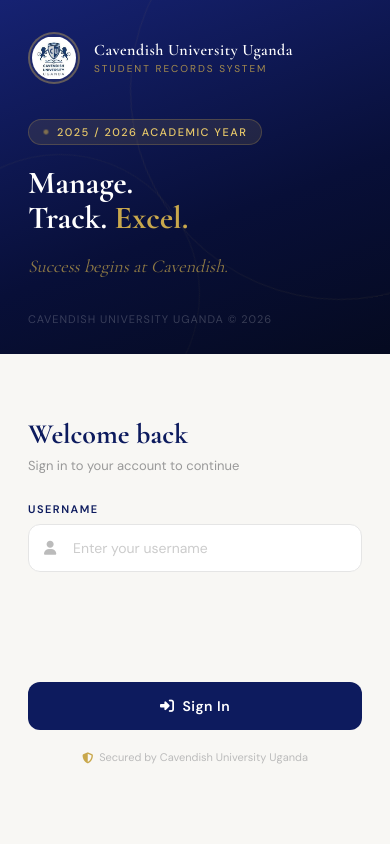
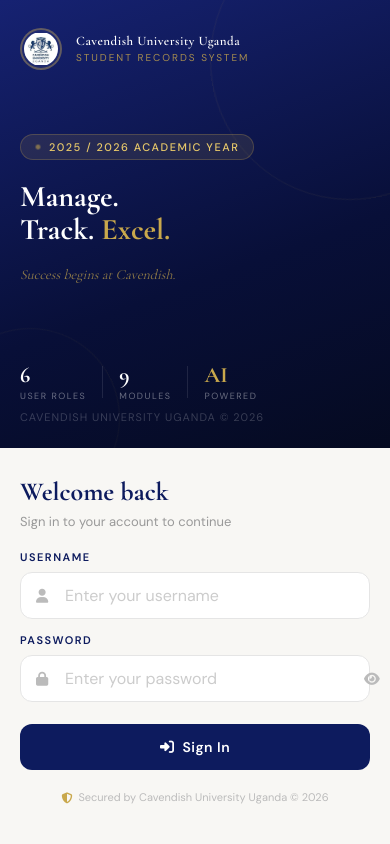
Before and after one commit to solexb166/university-sms-backend, a Django app: page / in a window 390 px wide. Run offline with Django 5.2, Linux system fonts and the light colour scheme.

Commit message:
Refactor login page styles and functionality
Refactor CSS styles for improved layout and responsiveness. Update form group animations and add password toggle functionality.

```diff
--- a/templates/login.html
+++ b/templates/login.html
@@ -13,25 +13,47 @@
       --navy: #0D1B5E; --navy-deep: #080F38; --navy-mid: #162272;
       --gold: #C9A84C; --gold-light: #E8C96A; --off-white: #F8F7F4;
     }
-    html, body { height: 100%; overflow: hidden; }
-    body { font-family: 'DM Sans', sans-serif; background: var(--navy-deep); display: flex; align-items: center; justify-content: center; }
-    canvas#bg { position: fixed; inset: 0; width: 100%; height: 100%; z-index: 0; opacity: 0; animation: fadeInCanvas 2s ease 0.3s forwards; }
+
+    html, body { height: 100%; }
+    body {
+      font-family: 'DM Sans', sans-serif;
+      background: var(--navy-deep);
+      display: flex;
+      align-items: center;
+      justify-content: center;
+      min-height: 100vh;
+      overflow-x: hidden;
+      overflow-y: auto;
+    }
+
+    canvas#bg {
+      position: fixed; inset: 0; width: 100%; height: 100%;
+      z-index: 0; opacity: 0;
+      animation: fadeInCanvas 2s ease 0.3s forwards;
+    }
     @keyframes fadeInCanvas { to { opacity: 1; } }
+
     .login-wrapper {
-      position: relative; z-index: 10; display: flex;
-      width: min(960px, 96vw); height: min(580px, 90vh);
-      border-radius: 24px; overflow: hidden;
+      position: relative; z-index: 10;
+      display: flex;
+      width: min(980px, 96vw);
+      min-height: min(600px, 90vh);
+      border-radius: 24px;
+      overflow: hidden;
       box-shadow: 0 40px 120px rgba(0,0,0,0.6), 0 0 0 1px rgba(201,168,76,0.15);
       opacity: 0; transform: translateY(40px) scale(0.97);
       animation: cardIn 0.9s cubic-bezier(0.16,1,0.3,1) 0.6s forwards;
+      my: 24px;
     }
     @keyframes cardIn { to { opacity: 1; transform: translateY(0) scale(1); } }
 
+    /* ── LEFT PANEL ── */
     .left-panel {
       flex: 1.1;
       background: linear-gradient(160deg, var(--navy-mid) 0%, var(--navy-deep) 60%, #050A20 100%);
-      padding: 48px 44px; display: flex; flex-direction: column;
-      justify-content: space-between; position: relative; overflow: hidden;
+      padding: 48px 44px;
+      display: flex; flex-direction: column; justify-content: space-between;
+      position: relative; overflow: hidden;
     }
     .left-panel::before {
       content: ''; position: absolute; width: 420px; height: 420px;
@@ -52,9 +74,22 @@
       animation: slideRight 0.7s ease 1.1s forwards;
     }
     @keyframes slideRight { to { opacity: 1; transform: translateX(0); } }
-    .logo-img { width: 52px; height: 52px; border-radius: 50%; border: 2px solid rgba(201,168,76,0.4); padding: 2px; background: rgba(255,255,255,0.05); object-fit: contain; }
-    .logo-text .uni-name { font-family: 'Cormorant Garamond', serif; font-size: 16px; font-weight: 600; color: white; letter-spacing: 0.5px; line-height: 1.2; display: block; }
-    .logo-text .uni-sub { font-size: 10px; color: rgba(201,168,76,0.8); letter-spacing: 2px; text-transform: uppercase; margin-top: 2px; display: block; }
+    .logo-img {
+      width: 52px; height: 52px; border-radius: 50%;
+      border: 2px solid rgba(201,168,76,0.4); padding: 2px;
+      background: rgba(255,255,255,0.05); object-fit: contain;
+      flex-shrink: 0;
+    }
+    .logo-text .uni-name {
+      font-family: 'Cormorant Garamond', serif; font-size: 16px;
+      font-weight: 600; color: white; letter-spacing: 0.5px;
+      line-height: 1.2; display: block;
+    }
+    .logo-text .uni-sub {
+      font-size: 10px; color: rgba(201,168,76,0.8);
+      letter-spacing: 2px; text-transform: uppercase;
+      margin-top: 2px; display: block;
+    }
 
     .left-hero { position: relative; z-index: 2; }
     .hero-label {
@@ -66,65 +101,209 @@
     .hero-label span { font-size: 11px; color: var(--gold-light); letter-spacing: 1.5px; text-transform: uppercase; font-weight: 500; }
     .dot { width: 6px; height: 6px; border-radius: 50%; background: var(--gold); animation: pulse 2s ease infinite; }
     @keyframes pulse { 0%,100% { opacity:1; transform:scale(1); } 50% { opacity:0.5; transform:scale(0.8); } }
-    .hero-title { font-family: 'Cormorant Garamond', serif; font-size: 46px; font-weight: 700; color: white; line-height: 1.1; margin-bottom: 20px; opacity: 0; animation: fadeUp 0.6s ease 1.5s forwards; }
+
+    .hero-title {
+      font-family: 'Cormorant Garamond', serif; font-size: 46px;
+      font-weight: 700; color: white; line-height: 1.1;
+      margin-bottom: 20px; opacity: 0;
+      animation: fadeUp 0.6s ease 1.5s forwards;
+    }
     .hero-title em { font-style: normal; color: var(--gold); }
-    .hero-tagline { font-family: 'Cormorant Garamond', serif; font-size: 18px; font-weight: 400; font-style: italic; color: rgba(201,168,76,0.7); opacity: 0; animation: fadeUp 0.6s ease 1.7s forwards; }
+    .hero-tagline {
+      font-family: 'Cormorant Garamond', serif; font-size: 18px;
+      font-weight: 400; font-style: italic; color: rgba(201,168,76,0.7);
+      opacity: 0; animation: fadeUp 0.6s ease 1.7s forwards;
+    }
     @keyframes fadeUp { from { opacity:0; transform:translateY(16px); } to { opacity:1; transform:translateY(0); } }
+
+    .left-stats {
+      display: flex; gap: 24px; position: relative; z-index: 2;
+      opacity: 0; animation: fadeUp 0.6s ease 1.8s forwards;
+      margin-top: 16px; margin-bottom: 8px;
+    }
+    .stat-item { display: flex; flex-direction: column; gap: 2px; }
+    .stat-num { font-family: 'Cormorant Garamond', serif; font-size: 28px; font-weight: 700; color: white; }
+    .stat-num.gold { color: var(--gold); }
+    .stat-label { font-size: 9px; color: rgba(255,255,255,0.4); letter-spacing: 1.5px; text-transform: uppercase; }
+    .stat-divider { width: 1px; background: rgba(255,255,255,0.1); align-self: stretch; margin: 4px 0; }
 
     .left-bottom { position: relative; z-index: 2; opacity: 0; animation: fadeUp 0.6s ease 1.9s forwards; }
     .left-bottom p { font-size: 11px; color: rgba(255,255,255,0.2); letter-spacing: 1px; }
 
-    .right-panel { flex: 1; background: var(--off-white); padding: 48px 44px; display: flex; flex-direction: column; justify-content: center; }
-    .form-header { margin-bottom: 28px; opacity: 0; animation: fadeUp 0.6s ease 1.2s forwards; }
-    .form-header h2 { font-family: 'Cormorant Garamond', serif; font-size: 34px; font-weight: 700; color: var(--navy); margin-bottom: 6px; }
+    /* ── RIGHT PANEL ── */
+    .right-panel {
+      flex: 1; background: var(--off-white);
+      padding: 48px 44px;
+      display: flex; flex-direction: column; justify-content: center;
+    }
+
+    .form-header {
+      margin-bottom: 28px; opacity: 0;
+      animation: fadeUp 0.6s ease 1.2s forwards;
+    }
+    .form-header h2 {
+      font-family: 'Cormorant Garamond', serif; font-size: 34px;
+      font-weight: 700; color: var(--navy); margin-bottom: 6px;
+    }
     .form-header p { font-size: 13px; color: #999; }
 
     .messages { margin-bottom: 16px; opacity: 0; animation: fadeUp 0.4s ease 1.3s forwards; }
-    .msg-error { display: flex; align-items: center; gap: 10px; background: #FEF2F2; border: 1px solid #FECACA; border-left: 4px solid #EF4444; border-radius: 10px; padding: 12px 14px; font-size: 13px; color: #B91C1C; }
+    .msg-error {
+      display: flex; align-items: center; gap: 10px;
+      background: #FEF2F2; border: 1px solid #FECACA;
+      border-left: 4px solid #EF4444; border-radius: 10px;
+      padding: 12px 14px; font-size: 13px; color: #B91C1C;
+    }
 
-    .form-group { margin-bottom: 16px; opacity: 0; }
-    .form-group:nth-child(1) { animation: fadeUp 0.5s ease 1.4s forwards; }
-    .form-group:nth-child(2) { animation: fadeUp 0.5s ease 1.55s forwards; }
-    .form-group label { display: block; font-size: 11px; font-weight: 600; color: var(--navy); text-transform: uppercase; letter-spacing: 1.5px; margin-bottom: 8px; }
+    /* ── FIX: removed nth-child selectors, use class-based animation instead ── */
+    .form-group { margin-bottom: 16px; }
+
+    .form-group-1 { opacity: 0; animation: fadeUp 0.5s ease 1.4s forwards; }
+    .form-group-2 { opacity: 0; animation: fadeUp 0.5s ease 1.55s forwards; }
+
+    .form-group label {
+      display: block; font-size: 11px; font-weight: 600;
+      color: var(--navy); text-transform: uppercase;
+      letter-spacing: 1.5px; margin-bottom: 8px;
+    }
 
     .input-wrap { position: relative; }
-    .input-wrap i { position: absolute; left: 16px; top: 50%; transform: translateY(-50%); color: #bbb; font-size: 14px; transition: color 0.3s; pointer-events: none; z-index: 1; }
+    .input-wrap i {
+      position: absolute; left: 16px; top: 50%;
+      transform: translateY(-50%); color: #bbb; font-size: 14px;
+      transition: color 0.3s; pointer-events: none; z-index: 1;
+    }
     .input-wrap:focus-within i { color: var(--gold); }
-    .input-wrap input { width: 100%; padding: 14px 16px 14px 44px; background: white; border: 1.5px solid #E5E5E5; border-radius: 12px; font-family: 'DM Sans', sans-serif; font-size: 14px; color: var(--navy); transition: all 0.3s; outline: none; display: block; }
-    .input-wrap input:focus { border-color: var(--gold); box-shadow: 0 0 0 4px rgba(201,168,76,0.1); }
+    .input-wrap input {
+      width: 100%; padding: 14px 44px 14px 44px;
+      background: white; border: 1.5px solid #E5E5E5;
+      border-radius: 12px; font-family: 'DM Sans', sans-serif;
+      font-size: 14px; color: var(--navy);
+      transition: all 0.3s; outline: none; display: block;
+    }
+    .input-wrap input:focus {
+      border-color: var(--gold);
+      box-shadow: 0 0 0 4px rgba(201,168,76,0.1);
+    }
     .input-wrap input::placeholder { color: #ccc; }
 
-    .btn-login { width: 100%; padding: 15px; background: var(--navy); color: white; border: none; border-radius: 12px; font-family: 'DM Sans', sans-serif; font-size: 14px; font-weight: 600; cursor: pointer; letter-spacing: 0.5px; transition: all 0.3s; position: relative; overflow: hidden; margin-top: 8px; opacity: 0; animation: fadeUp 0.5s ease 1.7s forwards; }
-    .btn-login::before { content: ''; position: absolute; inset: 0; background: linear-gradient(135deg, var(--navy-mid), var(--gold)); opacity: 0; transition: opacity 0.4s; }
+    /* Password toggle */
+    .toggle-pw {
+      position: absolute; right: 14px; top: 50%;
+      transform: translateY(-50%); cursor: pointer;
+      color: #bbb; font-size: 14px; z-index: 2;
+      background: none; border: none; padding: 4px;
+      transition: color 0.3s;
+    }
+    .toggle-pw:hover { color: var(--gold); }
+
+    .btn-login {
+      width: 100%; padding: 15px; background: var(--navy); color: white;
+      border: none; border-radius: 12px; font-family: 'DM Sans', sans-serif;
+      font-size: 14px; font-weight: 600; cursor: pointer; letter-spacing: 0.5px;
+      transition: all 0.3s; position: relative; overflow: hidden;
+      margin-top: 8px; opacity: 0;
+      animation: fadeUp 0.5s ease 1.7s forwards;
+    }
+    .btn-login::before {
+      content: ''; position: absolute; inset: 0;
+      background: linear-gradient(135deg, var(--navy-mid), var(--gold));
+      opacity: 0; transition: opacity 0.4s;
+    }
     .btn-login:hover::before { opacity: 1; }
     .btn-login:hover { transform: translateY(-2px); box-shadow: 0 8px 24px rgba(13,27,94,0.35); }
     .btn-login:active { transform: translateY(0); }
     .btn-login span { position: relative; z-index: 1; }
-    .ripple { position: absolute; border-radius: 50%; background: rgba(255,255,255,0.3); transform: scale(0); animation: rippleAnim 0.6s linear; pointer-events: none; }
+    .ripple {
+      position: absolute; border-radius: 50%;
+      background: rgba(255,255,255,0.3); transform: scale(0);
+      animation: rippleAnim 0.6s linear; pointer-events: none;
+    }
     @keyframes rippleAnim { to { transform: scale(4); opacity: 0; } }
 
-    .form-footer { margin-top: 20px; text-align: center; opacity: 0; animation: fadeUp 0.5s ease 1.9s forwards; }
-    .form-footer p { font-size: 11px; color: #bbb; display: flex; align-items: center; justify-content: center; gap: 6px; }
+    .form-footer {
+      margin-top: 20px; text-align: center; opacity: 0;
+      animation: fadeUp 0.5s ease 1.9s forwards;
+    }
+    .form-footer p {
+      font-size: 11px; color: #bbb;
+      display: flex; align-items: center; justify-content: center; gap: 6px;
+    }
     .form-footer i { color: var(--gold); }
 
     .btn-login.loading span { opacity: 0; }
-    .btn-login.loading::after { content: ''; position: absolute; width: 20px; height: 20px; border: 2px solid rgba(255,255,255,0.3); border-top-color: white; border-radius: 50%; animation: spin 0.7s linear infinite; top: 50%; left: 50%; transform: translate(-50%, -50%); z-index: 2; }
+    .btn-login.loading::after {
+      content: ''; position: absolute; width: 20px; height: 20px;
+      border: 2px solid rgba(255,255,255,0.3); border-top-color: white;
+      border-radius: 50%; animation: spin 0.7s linear infinite;
+      top: 50%; left: 50%; transform: translate(-50%, -50%); z-index: 2;
+    }
     @keyframes spin { to { transform: translate(-50%, -50%) rotate(360deg); } }
 
-    @media (max-width: 640px) {
-      html, body { height: auto; overflow-y: auto; }
-      body { align-items: flex-start; }
-      .login-wrapper { flex-direction: column; width: 100%; height: auto; min-height: 100vh; border-radius: 0; }
-      .left-panel { padding: 32px 28px 28px; }
-      .hero-title { font-size: 32px; }
-      .right-panel { padding: 32px 28px 48px; }
-      .form-header h2 { font-size: 28px; }
+    /* ══════════════════════════════
+       RESPONSIVE BREAKPOINTS
+    ══════════════════════════════ */
+
+    /* Tablet landscape & medium screens */
+    @media (max-width: 900px) {
+      .login-wrapper { width: 98vw; }
+      .left-panel { padding: 36px 32px; }
+      .right-panel { padding: 36px 32px; }
+      .hero-title { font-size: 38px; }
+    }
+
+    /* Tablet portrait */
+    @media (max-width: 768px) {
+      body { align-items: flex-start; padding: 0; }
+      .login-wrapper {
+        flex-direction: column;
+        width: 100%;
+        min-height: 100vh;
+        border-radius: 0;
+        margin: 0;
+      }
+      .left-panel {
+        padding: 36px 28px 32px;
+        min-height: auto;
+      }
+      .left-panel::before { width: 280px; height: 280px; top: -80px; right: -100px; }
+      .left-panel::after { width: 180px; height: 180px; bottom: -60px; left: -60px; }
+      .hero-title { font-size: 36px; }
+      .hero-tagline { font-size: 16px; }
+      .right-panel { padding: 36px 28px 48px; flex: none; }
+      .form-header h2 { font-size: 30px; }
+    }
+
+    /* Mobile */
+    @media (max-width: 480px) {
+      .left-panel { padding: 28px 20px 24px; }
+      .logo-img { width: 42px; height: 42px; }
+      .logo-text .uni-name { font-size: 13px; }
+      .hero-title { font-size: 30px; }
+      .hero-tagline { font-size: 14px; }
+      .left-stats { gap: 16px; }
+      .stat-num { font-size: 22px; }
+      .right-panel { padding: 28px 20px 40px; }
+      .form-header h2 { font-size: 26px; }
+      .form-header { margin-bottom: 20px; }
+      .input-wrap input { padding: 12px 44px 12px 44px; font-size: 16px; /* prevents iOS zoom */ }
+      .btn-login { padding: 14px; }
+      .form-group { margin-bottom: 14px; }
+    }
+
+    /* Very small phones */
+    @media (max-width: 360px) {
+      .left-panel { padding: 24px 16px 20px; }
+      .right-panel { padding: 24px 16px 36px; }
+      .hero-title { font-size: 26px; }
+      .logo-text .uni-name { font-size: 12px; }
     }
   </style>
 </head>
 <body>
 <canvas id="bg"></canvas>
 <div class="login-wrapper">
+  <!-- LEFT PANEL -->
   <div class="left-panel">
     <div class="logo-wrap">
       <img src="{% static 'images/logo.png' %}" alt="CUU Logo" class="logo-img">
@@ -133,6 +312,7 @@
         <span class="uni-sub">Student Records System</span>
       </div>
     </div>
+
     <div class="left-hero">
       <div class="hero-label">
         <div class="dot"></div>
@@ -141,15 +321,37 @@
       <h1 class="hero-title">Manage.<br>Track. <em>Excel.</em></h1>
       <p class="hero-tagline">Success begins at Cavendish.</p>
     </div>
-    <div class="left-bottom">
-      <p>CAVENDISH UNIVERSITY UGANDA &copy; {{ current_year }}</p>
+
+    <div>
+      <div class="left-stats">
+        <div class="stat-item">
+          <span class="stat-num">6</span>
+          <span class="stat-label">User Roles</span>
+        </div>
+        <div class="stat-divider"></div>
+        <div class="stat-item">
+          <span class="stat-num">9</span>
+          <span class="stat-label">Modules</span>
+        </div>
+        <div class="stat-divider"></div>
+        <div class="stat-item">
+          <span class="stat-num gold">AI</span>
+          <span class="stat-label">Powered</span>
+        </div>
+      </div>
+      <div class="left-bottom">
+        <p>CAVENDISH UNIVERSITY UGANDA &copy; {{ current_year }}</p>
+      </div>
     </div>
   </div>
+
+  <!-- RIGHT PANEL -->
   <div class="right-panel">
     <div class="form-header">
       <h2>Welcome back</h2>
       <p>Sign in to your account to continue</p>
     </div>
+
     {% if messages %}
     <div class="messages">
       {% for message in messages %}
@@ -157,32 +359,44 @@
       {% endfor %}
     </div>
     {% endif %}
+
     <form method="post" id="loginForm">
       {% csrf_token %}
-      <div class="form-group">
+
+      <!-- USERNAME -->
+      <div class="form-group form-group-1">
         <label>Username</label>
         <div class="input-wrap">
           <i class="fas fa-user"></i>
           <input type="text" name="username" placeholder="Enter your username" required autocomplete="username">
         </div>
       </div>
-      <div class="form-group">
+
+      <!-- PASSWORD — fixed: class-based animation, no nth-child -->
+      <div class="form-group form-group-2">
         <label>Password</label>
         <div class="input-wrap">
           <i class="fas fa-lock"></i>
-          <input type="password" name="password" placeholder="Enter your password" required autocomplete="current-password">
+          <input type="password" name="password" id="passwordInput" placeholder="Enter your password" required autocomplete="current-password">
+          <button type="button" class="toggle-pw" id="togglePw" aria-label="Show password">
+            <i class="fas fa-eye" id="eyeIcon"></i>
+          </button>
         </div>
       </div>
+
       <button type="submit" class="btn-login" id="loginBtn">
         <span><i class="fas fa-sign-in-alt" style="margin-right:8px;"></i>Sign In</span>
       </button>
     </form>
+
     <div class="form-footer">
-      <p><i class="fas fa-shield-alt"></i> Secured by Cavendish University Uganda</p>
+      <p><i class="fas fa-shield-alt"></i> Secured by Cavendish University Uganda &copy; 2026</p>
     </div>
   </div>
 </div>
+
 <script>
+/* ── Canvas background ── */
 const canvas = document.getElementById('bg');
 const ctx = canvas.getContext('2d');
 let W, H, particles = [];
@@ -191,16 +405,32 @@
 window.addEventListener('resize', resize);
 class Particle {
   constructor() { this.reset(); }
-  reset() { this.x = Math.random()*W; this.y = Math.random()*H; this.r = Math.random()*1.8+0.3; this.vx = (Math.random()-0.5)*0.3; this.vy = (Math.random()-0.5)*0.3; this.alpha = Math.random()*0.5+0.1; this.gold = Math.random()>0.85; }
+  reset() {
+    this.x = Math.random()*W; this.y = Math.random()*H;
+    this.r = Math.random()*1.8+0.3;
+    this.vx = (Math.random()-0.5)*0.3; this.vy = (Math.random()-0.5)*0.3;
+    this.alpha = Math.random()*0.5+0.1;
+    this.gold = Math.random()>0.85;
+  }
   update() { this.x+=this.vx; this.y+=this.vy; if(this.x<0||this.x>W||this.y<0||this.y>H) this.reset(); }
-  draw() { ctx.beginPath(); ctx.arc(this.x,this.y,this.r,0,Math.PI*2); ctx.fillStyle = this.gold ? `rgba(201,168,76,${this.alpha})` : `rgba(255,255,255,${this.alpha*0.4})`; ctx.fill(); }
+  draw() {
+    ctx.beginPath(); ctx.arc(this.x,this.y,this.r,0,Math.PI*2);
+    ctx.fillStyle = this.gold ? `rgba(201,168,76,${this.alpha})` : `rgba(255,255,255,${this.alpha*0.4})`;
+    ctx.fill();
+  }
 }
 for(let i=0;i<120;i++) particles.push(new Particle());
 function drawConnections() {
   for(let i=0;i<particles.length;i++) {
     for(let j=i+1;j<particles.length;j++) {
-      const dx=particles[i].x-particles[j].x, dy=particles[i].y-particles[j].y, dist=Math.sqrt(dx*dx+dy*dy);
-      if(dist<100) { ctx.beginPath(); ctx.moveTo(particles[i].x,particles[i].y); ctx.lineTo(particles[j].x,particles[j].y); ctx.strokeStyle=`rgba(201,168,76,${0.04*(1-dist/100)})`; ctx.lineWidth=0.5; ctx.stroke(); }
+      const dx=particles[i].x-particles[j].x, dy=particles[i].y-particles[j].y;
+      const dist=Math.sqrt(dx*dx+dy*dy);
+      if(dist<100) {
+        ctx.beginPath(); ctx.moveTo(particles[i].x,particles[i].y);
+        ctx.lineTo(particles[j].x,particles[j].y);
+        ctx.strokeStyle=`rgba(201,168,76,${0.04*(1-dist/100)})`;
+        ctx.lineWidth=0.5; ctx.stroke();
+      }
     }
   }
 }
@@ -214,7 +444,9 @@
   requestAnimationFrame(animate);
 }
 animate();
-document.getElementById('loginBtn').addEventListener('click',function(e){
+
+/* ── Ripple effect ── */
+document.getElementById('loginBtn').addEventListener('click', function(e) {
   const rect=this.getBoundingClientRect(), ripple=document.createElement('span');
   ripple.className='ripple';
   const size=Math.max(rect.width,rect.height);
@@ -224,8 +456,23 @@
   this.appendChild(ripple);
   setTimeout(()=>ripple.remove(),600);
 });
-document.getElementById('loginForm').addEventListener('submit',function(){
+
+/* ── Loading state on submit ── */
+document.getElementById('loginForm').addEventListener('submit', function() {
   document.getElementById('loginBtn').classList.add('loading');
+});
+
+/* ── Password toggle ── */
+document.getElementById('togglePw').addEventListener('click', function() {
+  const input = document.getElementById('passwordInput');
+  const icon = document.getElementById('eyeIcon');
+  if (input.type === 'password') {
+    input.type = 'text';
+    icon.classList.replace('fa-eye', 'fa-eye-slash');
+  } else {
+    input.type = 'password';
+    icon.classList.replace('fa-eye-slash', 'fa-eye');
+  }
 });
 </script>
 </body>
```
